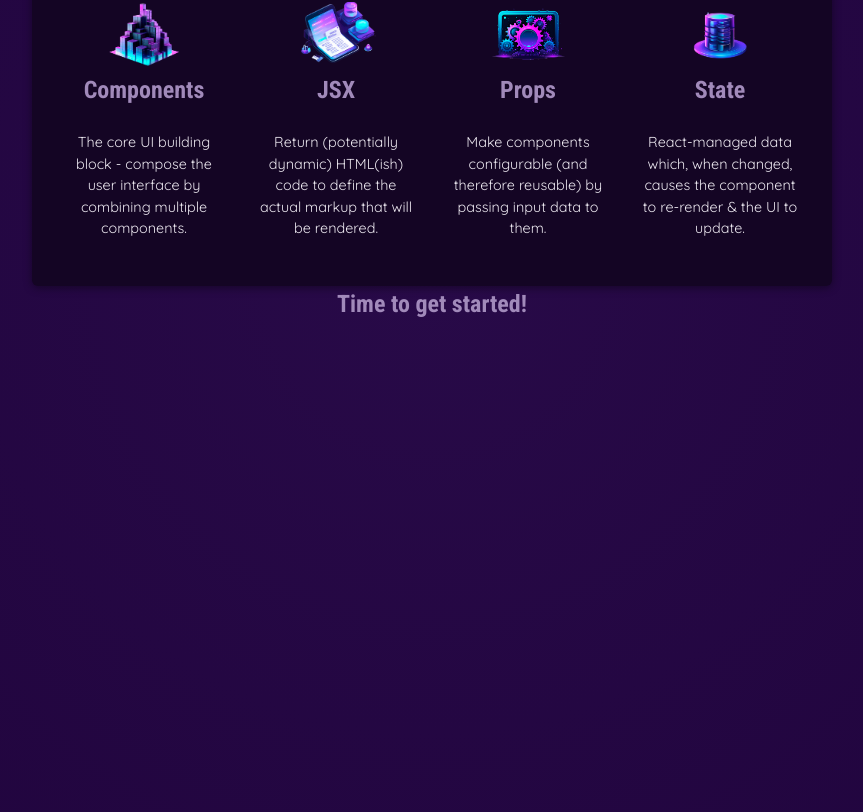
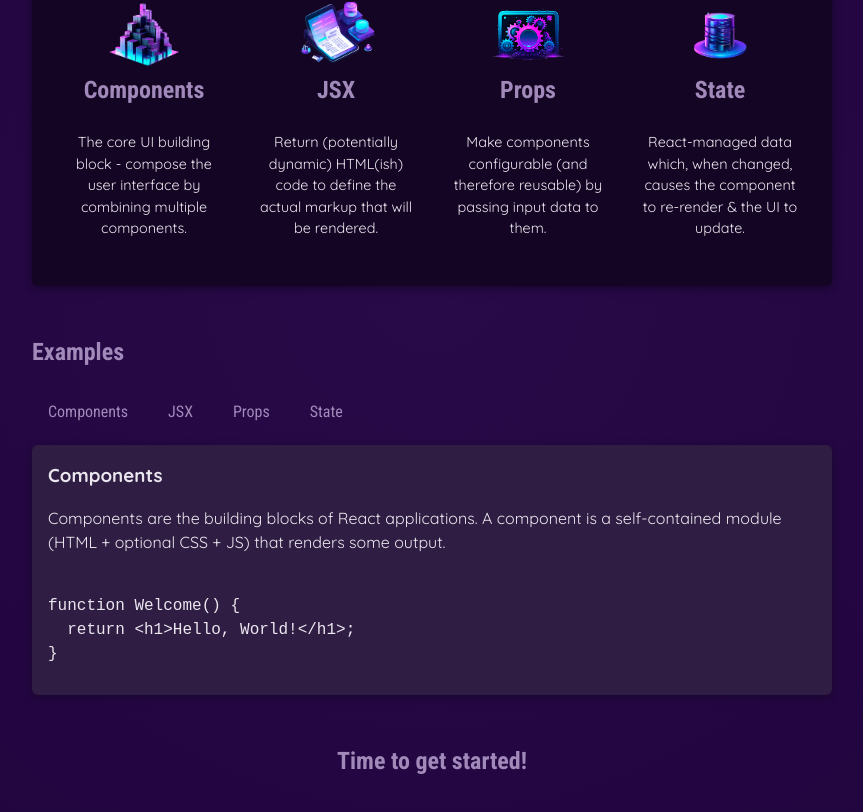
Before and after one commit to Shashi5657/React_Master, a React (Vite) app in the folder 01-react-essentials/: page / in a window 1280 px wide. Shown: the part 362-1174 px from the top of the page, without its empty margins (208-1071 px from the left). Built offline with nearby package versions, Linux system fonts and the light colour scheme.

Commit message:
react essentials

```diff
--- a/01-react-essentials/src/App.jsx
+++ b/01-react-essentials/src/App.jsx
@@ -1,11 +1,19 @@
-
-import componentsImg from "./assets/Components.png";
 import { CORE_CONCEPTS } from "./data";
-import Header from "./components/Header";
+import Header from "./components/Header/Header";
 import CoreConcept from "./components/CoreConcept";
-
+import TabButtons from "./components/TabButtons";
+import { useState } from "react";
+import {EXAMPLES} from './data'
 
 function App() {
+
+  const[selectedTopic, setSelectedTopic] = useState('components')
+
+  function handleSelect(selectedComponent) {
+    setSelectedTopic(selectedComponent)
+    console.log(selectedComponent)
+  }
+
   return (
     <div>
       {/* invoked the component here  */}
@@ -23,6 +31,24 @@ function App() {
             <CoreConcept {...CORE_CONCEPTS[3]} />
           </ul>
         </section>
+        <section id="examples">
+          <h2>Examples</h2>
+          <menu>
+            <TabButtons onSelect={()=> handleSelect('components')}>Components</TabButtons>
+            <TabButtons onSelect={()=> handleSelect('jsx')}>JSX</TabButtons>
+            <TabButtons onSelect={()=> handleSelect('props')}>Props</TabButtons>
+            <TabButtons onSelect={()=> handleSelect('state')}>State</TabButtons>
+          </menu>
+          <div id="tab-content">
+            <h3>{EXAMPLES[selectedTopic].title}</h3>
+            <p>{EXAMPLES[selectedTopic].description}</p>
+            <pre>
+              <code>
+                {EXAMPLES[selectedTopic].code}
+              </code>
+            </pre>
+          </div>
+        </section>
         <h2>Time to get started!</h2>
       </main>
     </div>
--- /dev/null
+++ b/01-react-essentials/src/components/Header/Header.css
@@ -0,0 +1,27 @@
+header {
+    text-align: center;
+    margin: 3rem 0;
+  }
+
+  header img {
+    height: 5rem;
+    width: 10rem;
+    object-fit: cover;
+  }
+
+  header h1 {
+    margin: 0;
+    font-family: "Roboto Condensed", sans-serif;
+    font-size: 5rem;
+    background: linear-gradient(40deg, #ea00ff, #ea00ff, #03d5ff, #03d5ff);
+    -webkit-background-clip: text;
+    -webkit-text-fill-color: transparent;
+    filter: drop-shadow(0 2px 8px rgba(0, 0, 0, 0.5));
+  }
+
+  header p {
+    margin: 0;
+    font-size: 1.25rem;
+    color: #8964b0;
+    font-family: "Roboto Condensed", sans-serif;
+  }
--- a/01-react-essentials/src/components/Header.jsx
+++ b/01-react-essentials/src/components/Header/Header.jsx
@@ -1,5 +1,6 @@
 // we have to use images by importing like this, so it would be efficient , if we use path , it would get lost while deployment
-import reactImg from "../assets/react-core-concepts.png";
+import reactImg from "../../assets/react-core-concepts.png";
+import './Header.css'
 
 
 //***** Creating the dynamic content(changing content ) *****
--- /dev/null
+++ b/01-react-essentials/src/components/TabButtons.jsx
@@ -0,0 +1,7 @@
+export default function (props) {
+  return (
+    <li>
+      <button onClick={props.onSelect}>{props.children}</button>
+    </li>
+  );
+}
--- a/01-react-essentials/src/data.js
+++ b/01-react-essentials/src/data.js
@@ -29,3 +29,54 @@ export const CORE_CONCEPTS = [
       'React-managed data which, when changed, causes the component to re-render & the UI to update.',
   },
 ];
+
+export const EXAMPLES = {
+  components: {
+    title: 'Components',
+    description:
+      'Components are the building blocks of React applications. A component is a self-contained module (HTML + optional CSS + JS) that renders some output.',
+    code: `
+function Welcome() {
+  return <h1>Hello, World!</h1>;
+}`,
+  },
+  jsx: {
+    title: 'JSX',
+    description:
+      'JSX is a syntax extension to JavaScript. It is similar to a template language, but it has full power of JavaScript (e.g., it may output dynamic content).',
+    code: `
+<div>
+  <h1>Welcome {userName}</h1>
+  <p>Time to learn React!</p>
+</div>`,
+  },
+  props: {
+    title: 'Props',
+    description:
+      'Components accept arbitrary inputs called props. They are like function arguments.',
+    code: `
+function Welcome(props) {
+  return <h1>Hello, {props.name}</h1>;
+}`,
+  },
+  state: {
+    title: 'State',
+    description:
+      'State allows React components to change their output over time in response to user actions, network responses, and anything else.',
+    code: `
+function Counter() {
+  const [isVisible, setIsVisible] = useState(false);
+
+  function handleClick() {
+    setIsVisible(true);
+  }
+
+  return (
+    <div>
+      <button onClick={handleClick}>Show Details</button>
+      {isVisible && <p>Amazing details!</p>}
+    </div>
+  );
+}`,
+  },
+};
--- a/01-react-essentials/src/index.css
+++ b/01-react-essentials/src/index.css
@@ -17,34 +17,6 @@ html {
   -moz-osx-font-smoothing: grayscale;
   -webkit-text-size-adjust: 100%;
   min-height: 80rem;
-}
-
-header {
-  text-align: center;
-  margin: 3rem 0;
-}
-
-header img {
-  height: 5rem;
-  width: 10rem;
-  object-fit: cover;
-}
-
-header h1 {
-  margin: 0;
-  font-family: "Roboto Condensed", sans-serif;
-  font-size: 5rem;
-  background: linear-gradient(40deg, #ea00ff, #ea00ff, #03d5ff, #03d5ff);
-  -webkit-background-clip: text;
-  -webkit-text-fill-color: transparent;
-  filter: drop-shadow(0 2px 8px rgba(0, 0, 0, 0.5));
-}
-
-header p {
-  margin: 0;
-  font-size: 1.25rem;
-  color: #8964b0;
-  font-family: "Roboto Condensed", sans-serif;
 }
 
 main {
```
